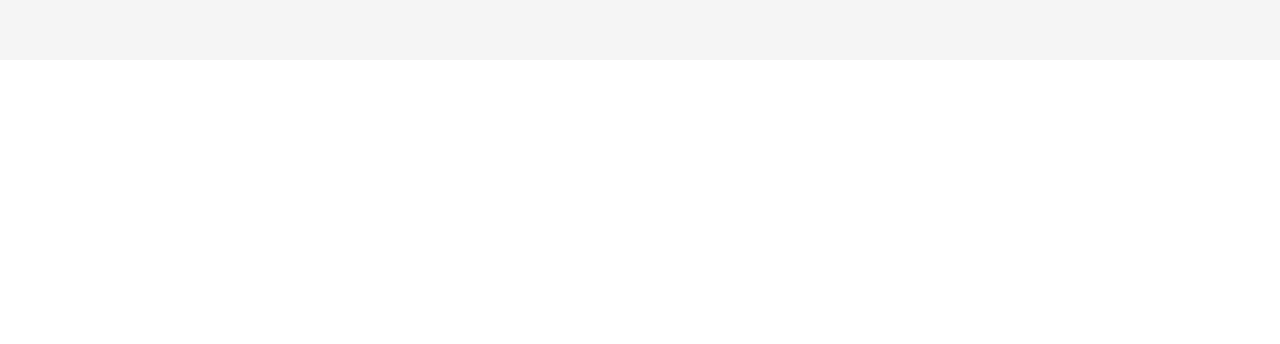
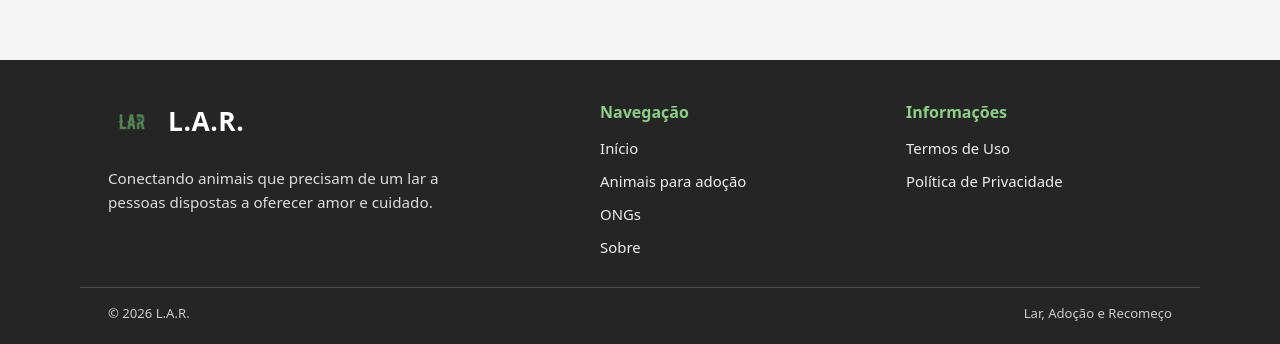
Before and after one commit to Leonardo-do-Playstation/L.A.R_Repository, an Angular app in the folder LAR_Frontend/: page /ongs/1 in a window 1280 px wide. Shown: the part 810-1154 px from the top of the page. Before the commit the page ends 870 px from the top, so only its background shows below. Built offline with nearby package versions, Linux system fonts and the light colour scheme; no server answers.

Commit message:
feat(FE-29): implementa footer global

```diff
--- a/LAR_Frontend/src/app/app.component.css
+++ b/LAR_Frontend/src/app/app.component.css
@@ -2,3 +2,14 @@
   display: block;
   min-height: 100vh;
 }
+
+.app-shell {
+  display: flex;
+  flex-direction: column;
+  min-height: 100vh;
+}
+
+.app-shell__main {
+  flex: 1 0 auto;
+  width: 100%;
+}
--- a/LAR_Frontend/src/app/app.component.html
+++ b/LAR_Frontend/src/app/app.component.html
@@ -1,5 +1,9 @@
-<app-navbar />
+<div class="app-shell">
+  <app-navbar />
 
-<main>
-  <router-outlet></router-outlet>
-</main>
+  <main class="app-shell__main">
+    <router-outlet></router-outlet>
+  </main>
+
+  <app-footer />
+</div>
--- a/LAR_Frontend/src/app/app.component.ts
+++ b/LAR_Frontend/src/app/app.component.ts
@@ -1,13 +1,14 @@
 import { Component, inject } from '@angular/core';
 import { RouterOutlet } from '@angular/router';
 
+import { FooterComponent } from './components/footer/footer.component';
 import { NavbarComponent } from './components/navbar/navbar.component';
 import { HistoricoNavegacaoService } from './services/historico-navegacao.service';
 
 @Component({
   selector: 'app-root',
   standalone: true,
-  imports: [RouterOutlet, NavbarComponent],
+  imports: [RouterOutlet, NavbarComponent, FooterComponent],
   templateUrl: './app.component.html',
   styleUrl: './app.component.css',
 })
--- /dev/null
+++ b/LAR_Frontend/src/app/components/footer/footer.component.css
@@ -0,0 +1,134 @@
+:host {
+  display: block;
+  width: 100%;
+}
+
+.footer-global {
+  width: 100%;
+  background: #252525;
+  color: #ffffff;
+}
+
+.footer-global__conteudo {
+  display: grid;
+  grid-template-columns: minmax(0, 1.7fr) minmax(150px, 1fr) minmax(180px, 1fr);
+  gap: 40px;
+  width: min(100%, 1120px);
+  margin: 0 auto;
+  padding: 38px 28px 30px;
+  box-sizing: border-box;
+}
+
+.footer-global__marca p {
+  max-width: 360px;
+  margin: 14px 0 0;
+  color: #dddddd;
+  font-size: 0.95rem;
+  line-height: 1.6;
+}
+
+.footer-global__logo {
+  display: inline-flex;
+  align-items: center;
+  gap: 12px;
+  color: #ffffff;
+  font-size: 1.65rem;
+  font-weight: 800;
+  letter-spacing: 0.02em;
+  text-decoration: none;
+}
+
+.footer-global__logo img {
+  display: block;
+  width: 48px;
+  height: 48px;
+  border-radius: 50%;
+  object-fit: contain;
+}
+
+.footer-global__grupo {
+  display: flex;
+  flex-direction: column;
+  align-items: flex-start;
+  gap: 12px;
+}
+
+.footer-global__grupo h2 {
+  margin: 5px 0 4px;
+  color: #8ccf87;
+  font-size: 1rem;
+  font-weight: 700;
+}
+
+.footer-global__grupo a {
+  color: #eeeeee;
+  font-size: 0.93rem;
+  line-height: 1.4;
+  text-decoration: none;
+  transition: color 0.15s ease;
+}
+
+.footer-global__grupo a:hover,
+.footer-global__grupo a:focus-visible,
+.footer-global__logo:hover,
+.footer-global__logo:focus-visible {
+  color: #a8e2a3;
+}
+
+.footer-global__grupo a:focus-visible,
+.footer-global__logo:focus-visible {
+  outline: 2px solid #a8e2a3;
+  outline-offset: 4px;
+  border-radius: 3px;
+}
+
+.footer-global__base {
+  display: flex;
+  align-items: center;
+  justify-content: space-between;
+  gap: 16px;
+  width: min(100%, 1120px);
+  margin: 0 auto;
+  padding: 16px 28px 20px;
+  border-top: 1px solid #4a4a4a;
+  box-sizing: border-box;
+  color: #cccccc;
+  font-size: 0.82rem;
+}
+
+@media (max-width: 700px) {
+  .footer-global__conteudo {
+    grid-template-columns: repeat(2, minmax(0, 1fr));
+    gap: 30px 24px;
+    padding: 30px 20px 26px;
+  }
+
+  .footer-global__marca {
+    grid-column: 1 / -1;
+  }
+
+  .footer-global__grupo {
+    min-width: 0;
+  }
+
+  .footer-global__base {
+    padding: 15px 20px 18px;
+  }
+}
+
+@media (max-width: 380px) {
+  .footer-global__conteudo {
+    grid-template-columns: minmax(0, 1fr);
+    gap: 26px;
+  }
+
+  .footer-global__marca {
+    grid-column: auto;
+  }
+
+  .footer-global__base {
+    flex-direction: column;
+    align-items: flex-start;
+    gap: 6px;
+  }
+}
--- /dev/null
+++ b/LAR_Frontend/src/app/components/footer/footer.component.html
@@ -0,0 +1,32 @@
+@if (mostrarFooter) {
+  <footer class="footer-global">
+    <div class="footer-global__conteudo">
+      <section class="footer-global__marca" aria-labelledby="footer-titulo">
+        <a class="footer-global__logo" routerLink="/home" aria-label="L.A.R. — página inicial">
+          <img src="/assets/LAR-logo.svg" alt="" />
+          <span id="footer-titulo">L.A.R.</span>
+        </a>
+        <p>Conectando animais que precisam de um lar a pessoas dispostas a oferecer amor e cuidado.</p>
+      </section>
+
+      <nav class="footer-global__grupo" aria-label="Navegação">
+        <h2>Navegação</h2>
+        <a routerLink="/home">Início</a>
+        <a routerLink="/catalogo">Animais para adoção</a>
+        <a routerLink="/ongs">ONGs</a>
+        <a routerLink="/sobre">Sobre</a>
+      </nav>
+
+      <nav class="footer-global__grupo" aria-label="Informações legais">
+        <h2>Informações</h2>
+        <a routerLink="/termos">Termos de Uso</a>
+        <a routerLink="/privacidade">Política de Privacidade</a>
+      </nav>
+    </div>
+
+    <div class="footer-global__base">
+      <span>© {{ anoAtual }} L.A.R.</span>
+      <span>Lar, Adoção e Recomeço</span>
+    </div>
+  </footer>
+}
--- /dev/null
+++ b/LAR_Frontend/src/app/components/footer/footer.component.ts
@@ -0,0 +1,60 @@
+import { Component, OnDestroy } from '@angular/core';
+import { NavigationEnd, Router, RouterLink } from '@angular/router';
+import { Subject, filter, takeUntil } from 'rxjs';
+import { AuthService, TipoUsuario } from '../../services/auth.service';
+
+@Component({
+  selector: 'app-footer',
+  standalone: true,
+  imports: [RouterLink],
+  templateUrl: './footer.component.html',
+  styleUrl: './footer.component.css',
+})
+export class FooterComponent implements OnDestroy {
+  mostrarFooter = false;
+  readonly anoAtual = new Date().getFullYear();
+
+  private readonly destroy$ = new Subject<void>();
+
+  constructor(
+    private readonly router: Router,
+    private readonly authService: AuthService,
+  ) {
+    this.atualizarVisibilidade();
+
+    this.router.events
+      .pipe(
+        filter((evento) => evento instanceof NavigationEnd),
+        takeUntil(this.destroy$),
+      )
+      .subscribe(() => this.atualizarVisibilidade());
+  }
+
+  private atualizarVisibilidade(): void {
+    const rota =
+      this.router.url.split('?')[0].split('#')[0].replace(/\/+$/, '') || '/';
+    const tipoUsuario: TipoUsuario | null =
+      this.authService.obterPerfil()?.tipo ?? null;
+
+    const rotasPublicas = [
+      '/sobre',
+      '/catalogo',
+      '/ongs',
+      '/termos',
+      '/privacidade',
+    ];
+    const rotaDeDetalhePublico = /^\/(ongs|animais)\/[^/]+$/.test(rota);
+
+    this.mostrarFooter =
+      rotasPublicas.includes(rota) ||
+      rotaDeDetalhePublico ||
+      (rota === '/home' &&
+        tipoUsuario !== 'ONG' &&
+        tipoUsuario !== 'ADMINISTRADOR');
+  }
+
+  ngOnDestroy(): void {
+    this.destroy$.next();
+    this.destroy$.complete();
+  }
+}
```
Also changed, not shown: 2 other files (tests, documents, lock files or other folders).
